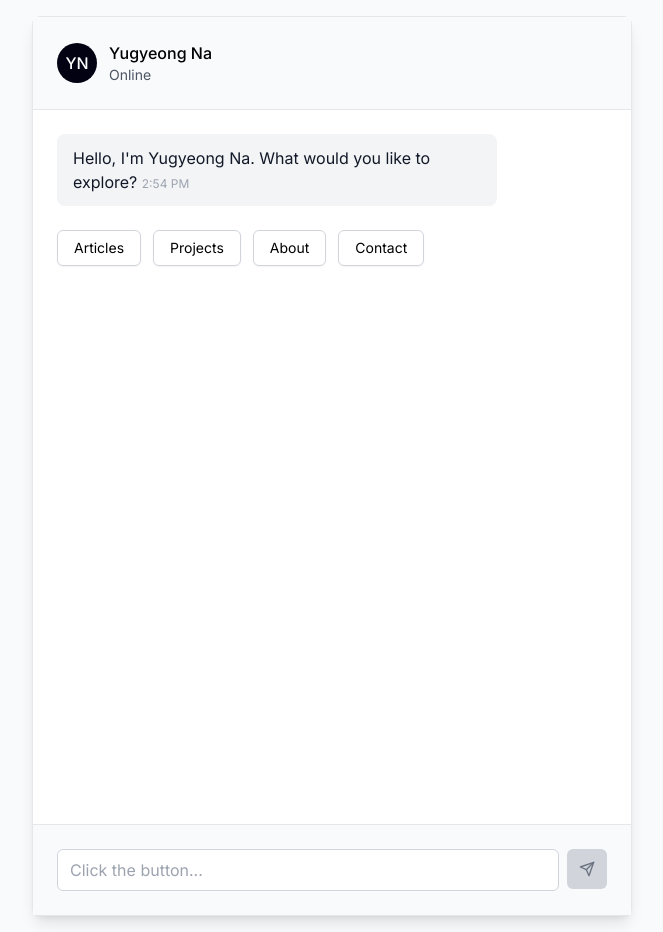
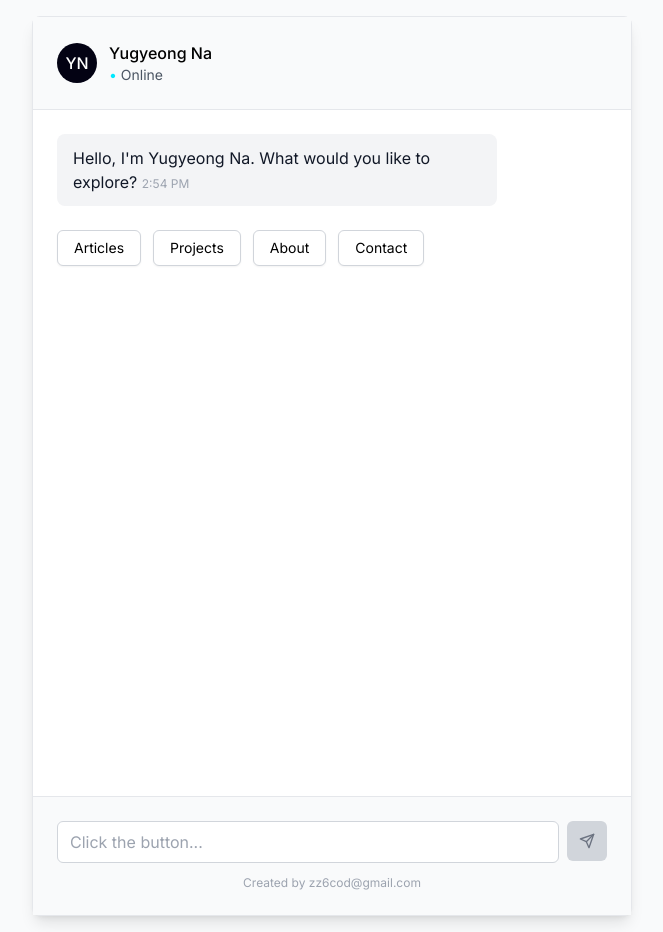
Before and after one commit to 60cod/bot-style-blog, a Next.js app: page / in a window 1280 px wide. Shown: the whole page, without its empty margins (308-971 px from the left). Built offline with nearby package versions, Linux system fonts and the light colour scheme.

Commit message:
Add contact info and online display

```diff
--- a/components/Chatbot.tsx
+++ b/components/Chatbot.tsx
@@ -62,7 +62,10 @@ export default function Chatbot() {
           </div>
           <div>
             <h2 className="font-medium">Yugyeong Na</h2>
-            <p className="text-gray-600 text-sm">Online</p>
+            <p className="text-gray-600 text-sm">
+              <span style={{color: '#00e9ff'}}>• </span>
+              Online
+            </p>
           </div>
         </div>
 
--- a/components/ui/Avatar.tsx
+++ b/components/ui/Avatar.tsx
@@ -17,7 +17,10 @@ export function Avatar({ initials, name, status }: AvatarProps) {
       </div>
       <div>
         <h2 className="font-medium">{name}</h2>
-        <p className="text-gray-600 text-sm">{status}</p>
+        <p className="text-gray-600 text-sm">
+          <span style={{color: '#00e9ff'}}>• </span>
+          {status}
+        </p>
       </div>
     </div>
   );
--- a/components/ui/ChatInput.tsx
+++ b/components/ui/ChatInput.tsx
@@ -16,6 +16,9 @@ export function ChatInput() {
           <Send className="h-4 w-4" />
         </button>
       </div>
+      <div className="text-center mt-3 text-xs text-gray-400">
+          Created by zz6cod@gmail.com
+      </div>
     </div>
   );
 }
```
